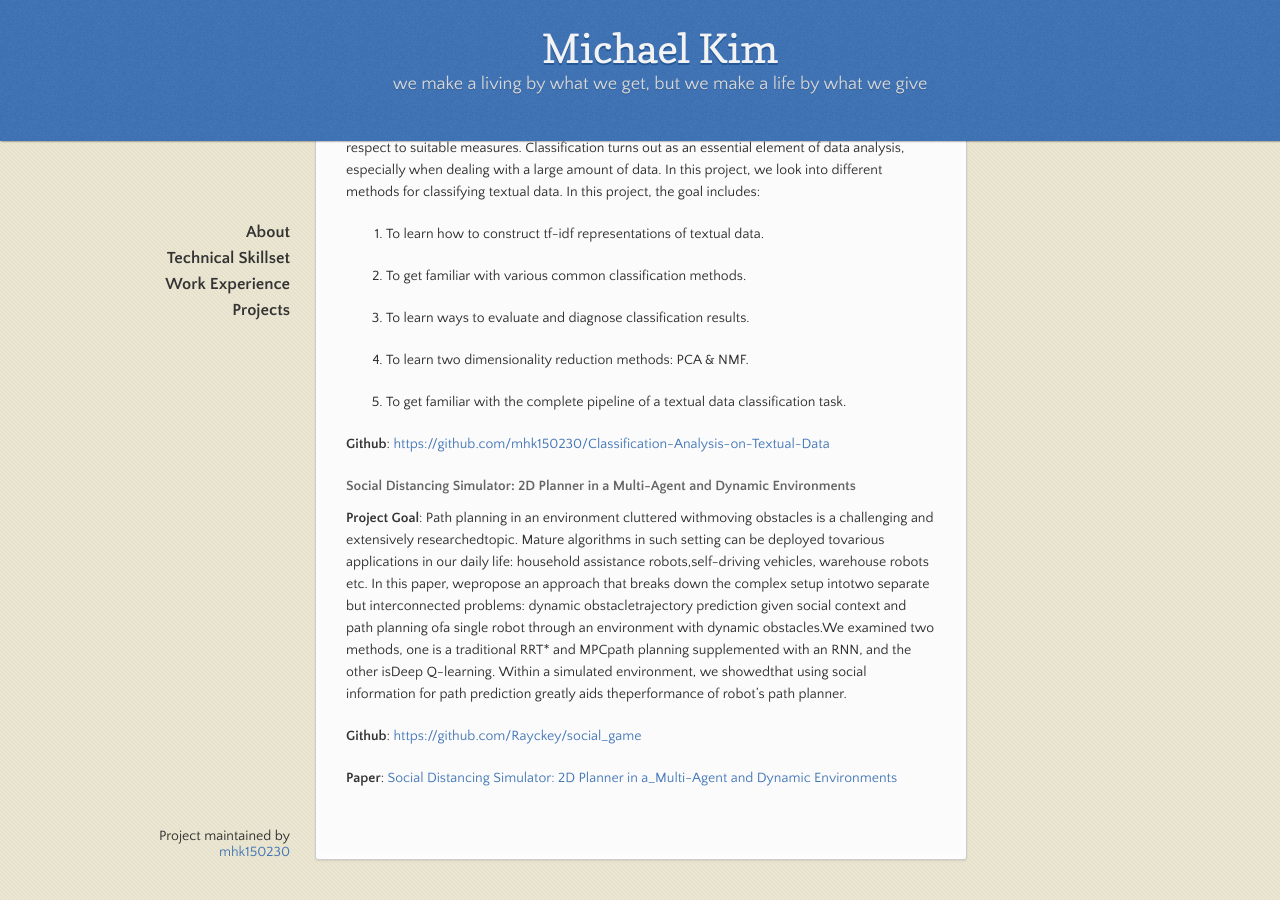
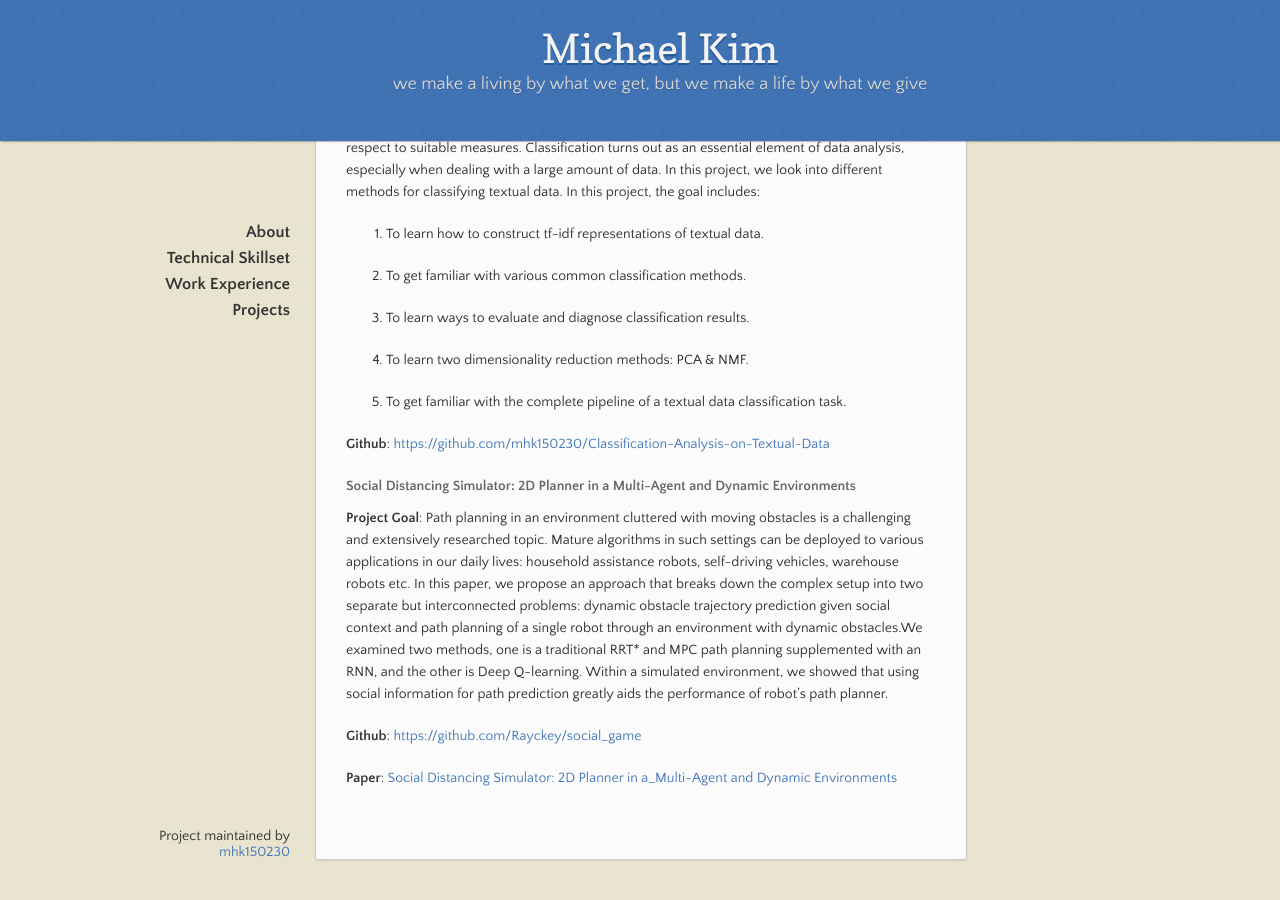
Before and after one commit to mhk150230/Michael-Kim-Bio, a Jekyll site: the page built from index.md, in a window 1280 px wide and 900 px high, scrolled down 4772 px. Built offline with Jekyll 4.4.1, drawn with Linux system fonts in a browser that asks for light colours.

Commit message:
Update index.md

```diff
--- a/index.md
+++ b/index.md
@@ -168,7 +168,7 @@ Features:
 **Github**: [https://github.com/mhk150230/Classification-Analysis-on-Textual-Data](https://github.com/mhk150230/Classification-Analysis-on-Textual-Data)
 
 #### Social Distancing Simulator: 2D Planner in a Multi-Agent and Dynamic Environments
-**Project Goal**: Path planning in an environment cluttered withmoving obstacles is a challenging and extensively researchedtopic. Mature algorithms in such setting can be deployed tovarious applications in our daily life: household assistance robots,self-driving vehicles, warehouse robots etc. In this paper, wepropose an approach that breaks down the complex setup intotwo separate but interconnected problems: dynamic obstacletrajectory prediction given social context and path planning ofa single robot through an environment with dynamic obstacles.We examined two methods, one is a traditional RRT* and MPCpath planning supplemented with an RNN, and the other isDeep Q-learning. Within a simulated environment, we showedthat using social information for path prediction greatly aids theperformance of robot’s path planner.
+**Project Goal**: Path planning in an environment cluttered with moving obstacles is a challenging and extensively researched topic. Mature algorithms in such settings can be deployed to various applications in our daily lives: household assistance robots, self-driving vehicles, warehouse robots etc. In this paper, we propose an approach that breaks down the complex setup into two separate but interconnected problems: dynamic obstacle trajectory prediction given social context and path planning of a single robot through an environment with dynamic obstacles.We examined two methods, one is a traditional RRT* and MPC path planning supplemented with an RNN, and the other is Deep Q-learning. Within a simulated environment, we showed that using social information for path prediction greatly aids the performance of robot’s path planner.
 
 **Github**: [https://github.com/Rayckey/social_game](https://github.com/Rayckey/social_game)
 
```
